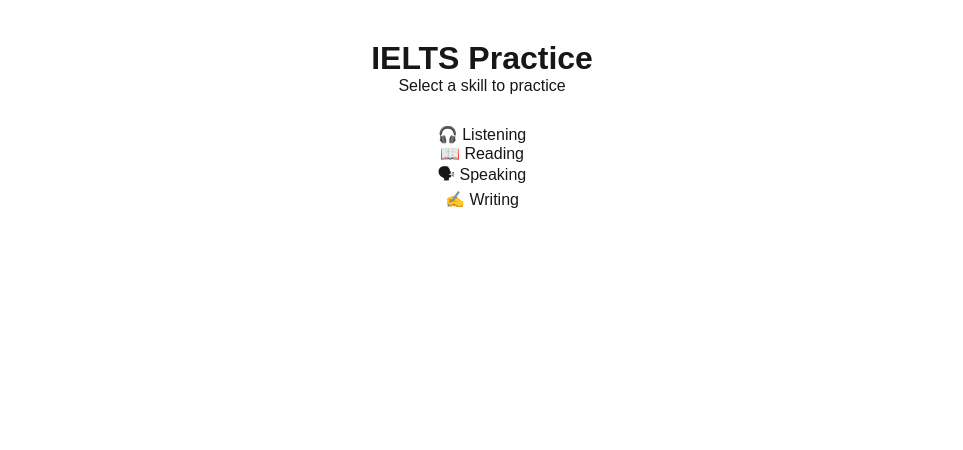
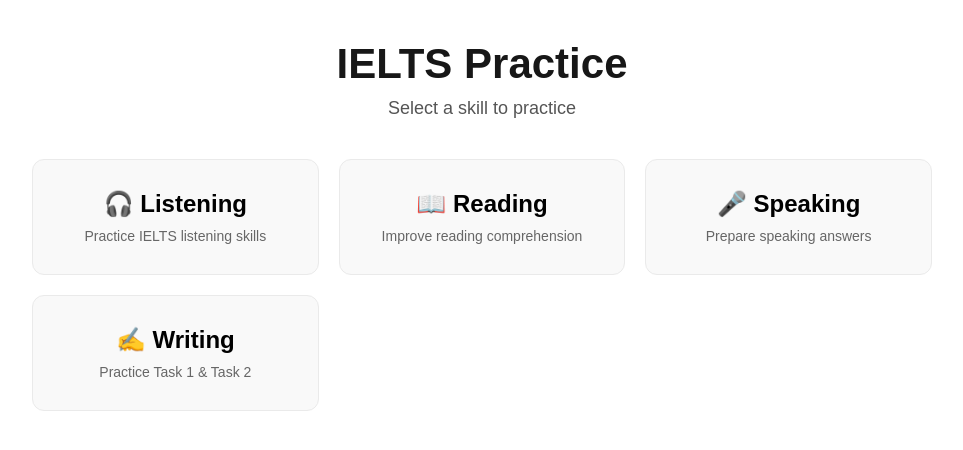
Before and after one commit to annievnnguyen-stack/ielts-practice-site, a Next.js app: page / in a window 1280 px wide. Shown: the top 450 px of the page, without its empty margins (158-1121 px from the left). Built offline with nearby package versions, Linux system fonts and the light colour scheme.

Commit message:
Convert homepage links into card buttons

```diff
--- a/pages/index.js
+++ b/pages/index.js
@@ -1,16 +1,32 @@
 import Link from "next/link";
+import styles from "../styles/Home.module.css";
 
 export default function Home() {
   return (
-    <div style={{ padding: "40px", textAlign: "center" }}>
-      <h1>IELTS Practice</h1>
-      <p>Select a skill to practice</p>
+    <div className={styles.container}>
+      <h1 className={styles.title}>IELTS Practice</h1>
+      <p className={styles.subtitle}>Select a skill to practice</p>
 
-      <div style={{ marginTop: "30px" }}>
-        <p><Link href="/listening">🎧 Listening</Link></p>
-        <p><Link href="/reading">📖 Reading</Link></p>
-        <p><Link href="/speaking">🗣 Speaking</Link></p>
-        <p><Link href="/writing">✍️ Writing</Link></p>
+      <div className={styles.grid}>
+        <Link href="/listening" className={styles.card}>
+          <h2>🎧 Listening</h2>
+          <p>Practice IELTS listening skills</p>
+        </Link>
+
+        <Link href="/reading" className={styles.card}>
+          <h2>📖 Reading</h2>
+          <p>Improve reading comprehension</p>
+        </Link>
+
+        <Link href="/speaking" className={styles.card}>
+          <h2>🎤 Speaking</h2>
+          <p>Prepare speaking answers</p>
+        </Link>
+
+        <Link href="/writing" className={styles.card}>
+          <h2>✍️ Writing</h2>
+          <p>Practice Task 1 & Task 2</p>
+        </Link>
       </div>
     </div>
   );
--- a/styles/Home.module.css
+++ b/styles/Home.module.css
@@ -1,141 +1,50 @@
-.page {
-  --background: #fafafa;
-  --foreground: #fff;
-
-  --text-primary: #000;
-  --text-secondary: #666;
-
-  --button-primary-hover: #383838;
-  --button-secondary-hover: #f2f2f2;
-  --button-secondary-border: #ebebeb;
-
-  display: flex;
+.container {
   min-height: 100vh;
-  align-items: center;
-  justify-content: center;
-  font-family: var(--font-geist-sans);
-  background-color: var(--background);
+  padding: 40px;
+  text-align: center;
+  font-family: Arial, sans-serif;
 }
 
-.main {
-  display: flex;
-  min-height: 100vh;
-  width: 100%;
-  max-width: 800px;
-  flex-direction: column;
-  align-items: flex-start;
-  justify-content: space-between;
-  background-color: var(--foreground);
-  padding: 120px 60px;
+.title {
+  font-size: 42px;
+  margin-bottom: 10px;
 }
 
-.intro {
-  display: flex;
-  flex-direction: column;
-  align-items: flex-start;
-  text-align: left;
-  gap: 24px;
+.subtitle {
+  font-size: 18px;
+  margin-bottom: 40px;
+  color: #555;
 }
 
-.intro h1 {
-  max-width: 320px;
-  font-size: 40px;
-  font-weight: 600;
-  line-height: 48px;
-  letter-spacing: -2.4px;
-  text-wrap: balance;
-  color: var(--text-primary);
+.grid {
+  display: grid;
+  grid-template-columns: repeat(auto-fit, minmax(220px, 1fr));
+  gap: 20px;
+  max-width: 900px;
+  margin: 0 auto;
 }
 
-.intro p {
-  max-width: 440px;
-  font-size: 18px;
-  line-height: 32px;
-  text-wrap: balance;
-  color: var(--text-secondary);
+.card {
+  padding: 30px 20px;
+  border-radius: 12px;
+  background: #f9f9f9;
+  border: 1px solid #eaeaea;
+  text-decoration: none;
+  color: #000;
+  transition: transform 0.2s ease, box-shadow 0.2s ease;
 }
 
-.intro a {
-  font-weight: 500;
-  color: var(--text-primary);
+.card:hover {
+  transform: translateY(-5px);
+  box-shadow: 0 10px 25px rgba(0, 0, 0, 0.1);
 }
 
-.ctas {
-  display: flex;
-  flex-direction: row;
-  width: 100%;
-  max-width: 440px;
-  gap: 16px;
-  font-size: 14px;
+.card h2 {
+  font-size: 24px;
+  margin-bottom: 10px;
 }
 
-.ctas a {
-  display: flex;
-  justify-content: center;
-  align-items: center;
-  height: 40px;
-  padding: 0 16px;
-  border-radius: 128px;
-  border: 1px solid transparent;
-  transition: 0.2s;
-  cursor: pointer;
-  width: fit-content;
-  font-weight: 500;
+.card p {
+  font-size: 14px;
+  color: #666;
 }
-
-a.primary {
-  background: var(--text-primary);
-  color: var(--background);
-  gap: 8px;
-}
-
-a.secondary {
-  border-color: var(--button-secondary-border);
-}
-
-/* Enable hover only on non-touch devices */
-@media (hover: hover) and (pointer: fine) {
-  a.primary:hover {
-    background: var(--button-primary-hover);
-    border-color: transparent;
-  }
-
-  a.secondary:hover {
-    background: var(--button-secondary-hover);
-    border-color: transparent;
-  }
-}
-
-@media (max-width: 600px) {
-  .main {
-    padding: 48px 24px;
-  }
-
-  .intro {
-    gap: 16px;
-  }
-
-  .intro h1 {
-    font-size: 32px;
-    line-height: 40px;
-    letter-spacing: -1.92px;
-  }
-}
-
-@media (prefers-color-scheme: dark) {
-  .logo {
-    filter: invert();
-  }
-
-  .page {
-    --background: #000;
-    --foreground: #000;
-
-    --text-primary: #ededed;
-    --text-secondary: #999;
-
-    --button-primary-hover: #ccc;
-    --button-secondary-hover: #1a1a1a;
-    --button-secondary-border: #1a1a1a;
-  }
-}
```
